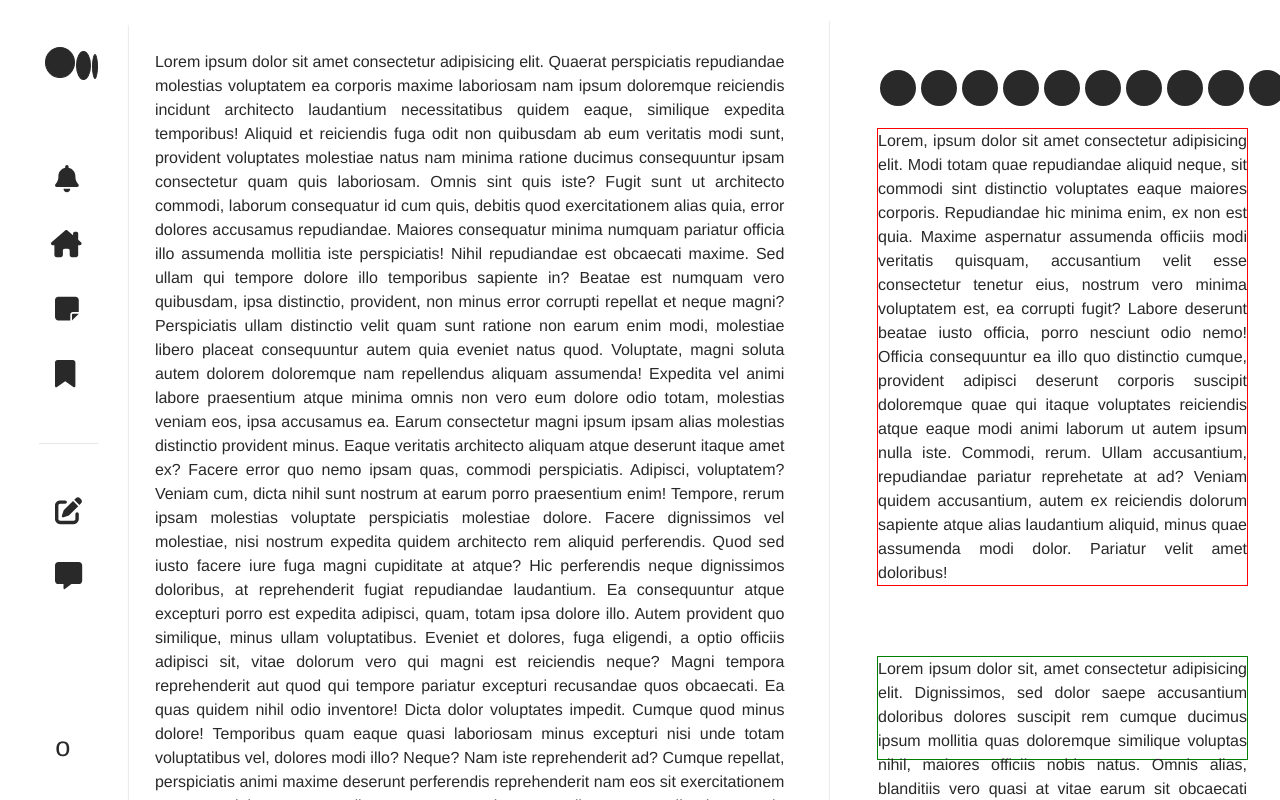
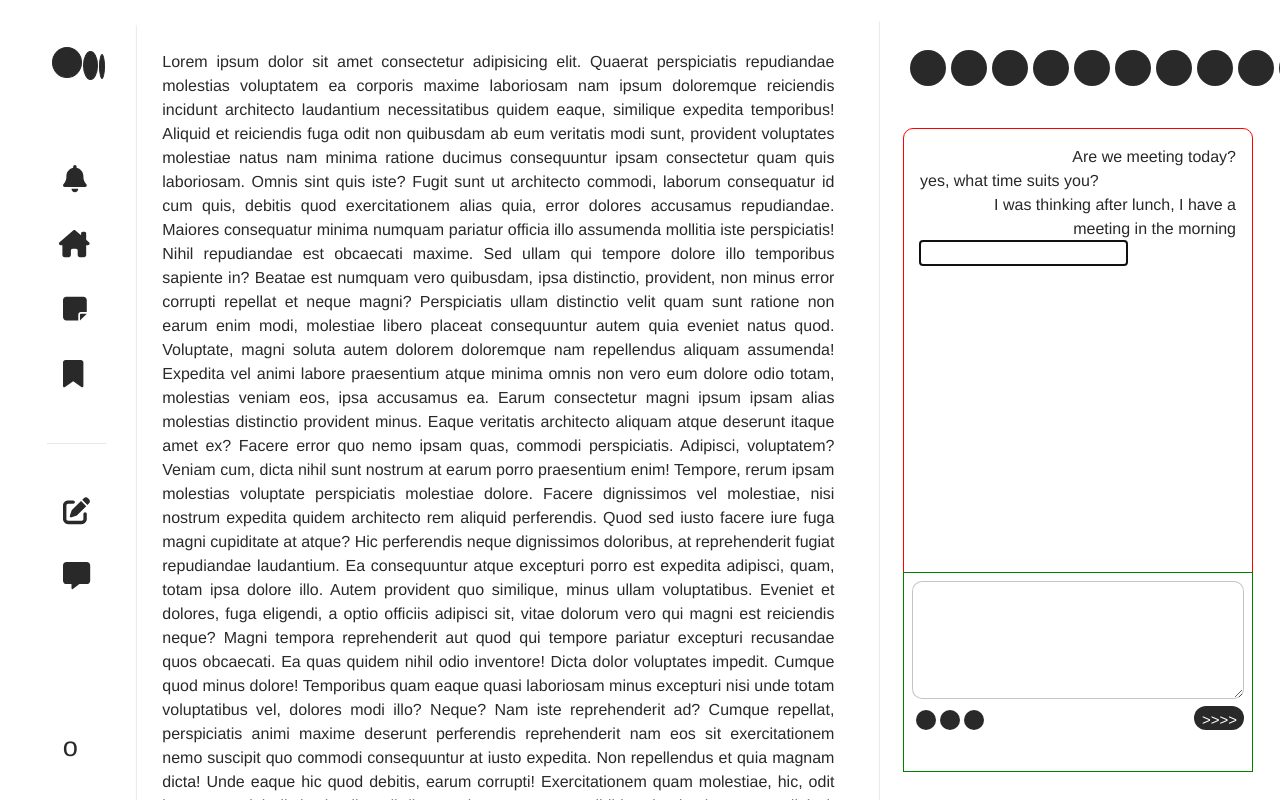
Before and after one commit to dianaGera/angular-social-media-platform, an Angular app in the folder anchor/: page / in a window 1280 px wide. Shown: the top 800 px of the page. Built offline with nearby package versions, Linux system fonts and the light colour scheme.

Commit message:
worck on message component

```diff
--- a/anchor/src/app/app.component.sass
+++ b/anchor/src/app/app.component.sass
@@ -24,6 +24,6 @@
 .messanger
   height: 1200
   position: sticky
-  min-width: 450px
+  min-width: 400px
   padding: 15px
   box-shadow: -5px 0 2px -5px var(--grey-light)
--- a/anchor/src/app/app.component.ts
+++ b/anchor/src/app/app.component.ts
@@ -1,7 +1,7 @@
 import { Component } from '@angular/core';
 import { faBell, faHouseChimney, faBookmark,
   faNoteSticky, faPenToSquare, faMessage,
-  faCircle, faAngleLeft, faAngleRight } from '@fortawesome/free-solid-svg-icons';
+  faCircle, faAngleLeft, faAngleRight, faPaperPlane } from '@fortawesome/free-solid-svg-icons';
 
 
 @Component({
@@ -21,5 +21,5 @@ export class AppComponent {
   faMessage = faMessage;
   faCircle = faCircle;
   faAngleLeft = faAngleLeft;
-  faAngleRight = faAngleRight;
+  faAngleRight = faAngleRight
 }
--- a/anchor/src/app/components/messanger/messanger.component.html
+++ b/anchor/src/app/components/messanger/messanger.component.html
@@ -39,12 +39,26 @@
   </ul>
 </div>
 
-<div class="chat-content m-8">
-  Lorem, ipsum dolor sit amet consectetur adipisicing elit. Modi totam quae repudiandae aliquid neque, sit commodi sint distinctio voluptates eaque maiores corporis. Repudiandae hic minima enim, ex non est quia.
-  Maxime aspernatur assumenda officiis modi veritatis quisquam, accusantium velit esse consectetur tenetur eius, nostrum vero minima voluptatem est, ea corrupti fugit? Labore deserunt beatae iusto officia, porro nesciunt odio nemo!
-  Officia consequuntur ea illo quo distinctio cumque, provident adipisci deserunt corporis suscipit doloremque quae qui itaque voluptates reiciendis atque eaque modi animi laborum ut autem ipsum nulla iste. Commodi, rerum.
-  Ullam accusantium, repudiandae pariatur reprehetate at ad? Veniam quidem accusantium, autem ex reiciendis dolorum sapiente atque alias laudantium aliquid, minus quae assumenda modi dolor. Pariatur velit amet doloribus!
+<div class="chat-content my-8 mx-2 px-4 py-4 w-1/4">
+  <ul class="chat-thread">
+    <li>Are we meeting today?</li>
+    <li>yes, what time suits you?</li>
+    <li>I was thinking after lunch, I have a meeting in the morning</li>
+  </ul>
+
+  <form class="chat-window">
+    <input class="chat-window-message" name="chat-window-message" type="text" autocomplete="off" autofocus />
+  </form>
 </div>
 
-<div class="chat-box m-8">Lorem ipsum dolor sit, amet consectetur adipisicing elit. Dignissimos, sed dolor saepe accusantium doloribus dolores suscipit rem cumque ducimus ipsum mollitia quas doloremque similique voluptas nihil, maiores officiis nobis natus.
-Omnis alias, blanditiis vero quasi at vitae earum sit obcaecati error nesciunt aperiam atque, laborum consequuntur et possimusitatis iste sequi, accusamus sunt. Eum iste dicta facere omnis magnam dolorum assumenda laudantium libero?</div>
+<div class="chat-box my-8 mx-2 px-2 py-2 w-1/4">
+  <textarea class="w-full" name="chat" id="chat" cols="42" rows="4"></textarea>
+<div class="chat-tools flex justify-between">
+  <div class="chat-tool-group">
+    <fa-icon [icon]="faCircle" class="pl-1 text-xl"></fa-icon>
+    <fa-icon [icon]="faCircle" class="pl-1 text-xl"></fa-icon>
+    <fa-icon [icon]="faCircle" class="pl-1 text-xl"></fa-icon>
+  </div>
+  <span class="pr-1 text-xl send-btn">>>>></span>
+</div>
+</div>
--- a/anchor/src/app/components/messanger/messanger.component.sass
+++ b/anchor/src/app/components/messanger/messanger.component.sass
@@ -3,20 +3,63 @@
   font-size: 36px
 
 .users
-  padding: 30px
+  padding: 10px
   position: fixed
   top: 4%
   bottom: 80%
 
 .chat-content
+  min-width: 350px
+  min-height: 65%
   position: fixed
   top: 12%
-  height: fit-content
+  bottom: 40%
   border: 1px solid red
+  overflow-y: scroll
+  border-radius: 10px
 
 .chat-box
+  min-width: 350px
+  min-height: 200px
+  margin-bottom: 0px
+  border: 1px solid green
+  background-color: white
+  cursor:pointer
   position: fixed
-  top: 78%
-  bottom: 1%
-  heght: 300px
-  border: 1px solid green
+  top: 80%
+  transform: translate(0%, -50%)
+
+textarea
+  border: 1px solid var(--grey-light)
+  border-radius: 10px
+  padding: 10px
+
+textarea:focus
+  outline: none !important
+  border-color: var(--grey-strong)
+
+.send-btn
+  height: 24px
+  width: 50px
+  background-color: var(--black-strong)
+  border-radius: 15px
+  padding-left: 5px
+  font-size: 15px
+  text-align: center
+  color: white
+
+.send-btn:hover
+  background-color: var(--black-light)
+
+
+.chat-thread li:nth-child(odd)
+  float: right
+  text-align: right
+  width: 250px
+
+
+
+.chat-thread li:nth-child(even)
+  float: left
+  width: 250px
+  text-align: left
--- a/anchor/src/styles.sass
+++ b/anchor/src/styles.sass
@@ -18,8 +18,24 @@ body
   font-size: 16px
   text-align: justify
 
+
+::-webkit-scrollbar
+  width: 10px
+
+::-webkit-scrollbar-track
+  box-shadow: inset 0 0 5px white
+  border-radius: 15px
+
+::-webkit-scrollbar-thumb
+  background: var(--grey-light)
+  border-radius: 10px
+
+::-webkit-scrollbar-thumb:hover
+  background: var(--grey-strong)
+
+
 .logo
-  margin-left: 30px
+  margin-left: 10px
 
 .logo1, .logo2, .logo3
   display: block
```
